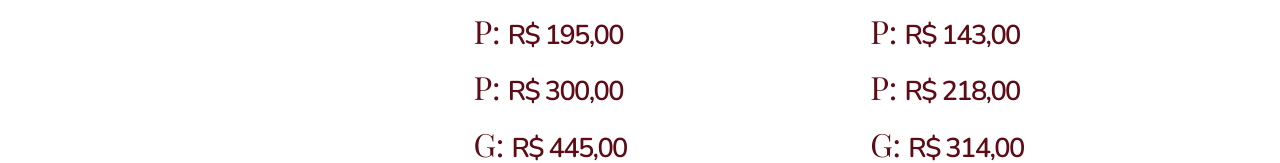
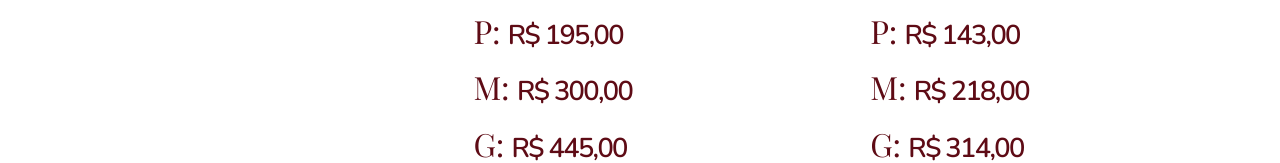
Before and after one commit to umbocadoce/umbocadoce.github.io, a website: page bolos.html in a window 1280 px wide. Shown: the part 4795-4958 px from the top of the page. Drawn offline with nearby package versions, Linux system fonts and the light colour scheme.

Commit message:
Update bolos.html

```diff
--- a/bolos.html
+++ b/bolos.html
@@ -296,7 +296,7 @@
                               <h3><span>P: </span><b><strong><span>R$ 195,00</span></strong></b></h3>
                            </div>
                            <div class="tabela-conteudo-linha mt-3">
-                              <h3><span>P: </span><b><strong><span>R$ 300,00</span></strong></b></h3>
+                              <h3><span>M: </span><b><strong><span>R$ 300,00</span></strong></b></h3>
                            </div>
                            <div class="tabela-conteudo-linha mt-3">
                               <h3><span>G: </span><b><strong><span>R$ 445,00</span></strong></b></h3>
@@ -314,7 +314,7 @@
                               <h3><span>P: </span><b><strong><span>R$ 143,00</span></strong></b></h3>
                            </div>
                            <div class="tabela-conteudo-linha mt-3">
-                              <h3><span>P: </span><b><strong><span>R$ 218,00</span></strong></b></h3>
+                              <h3><span>M: </span><b><strong><span>R$ 218,00</span></strong></b></h3>
                            </div>
                            <div class="tabela-conteudo-linha mt-3">
                               <h3><span>G: </span><b><strong><span>R$ 314,00</span></strong></b></h3>
```
